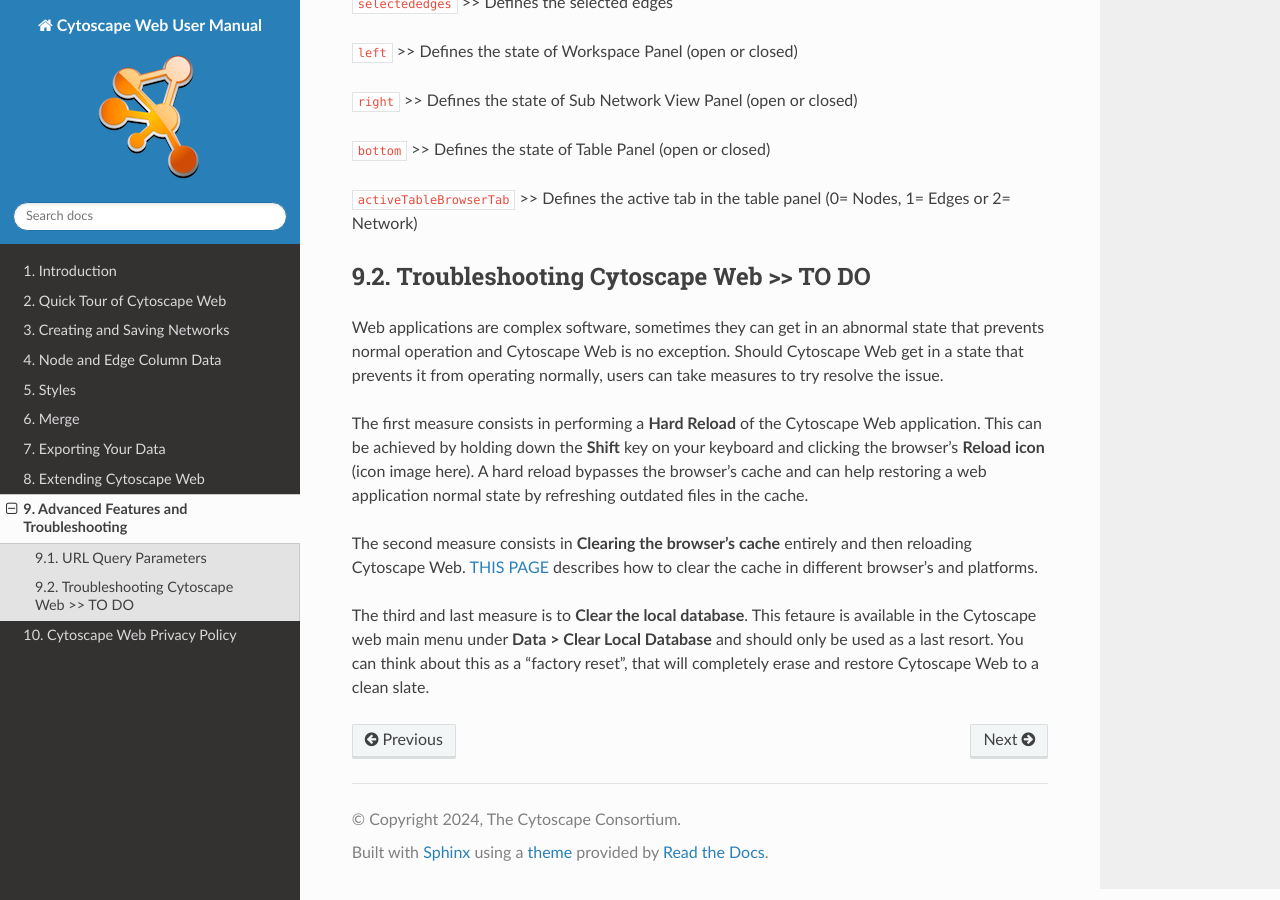
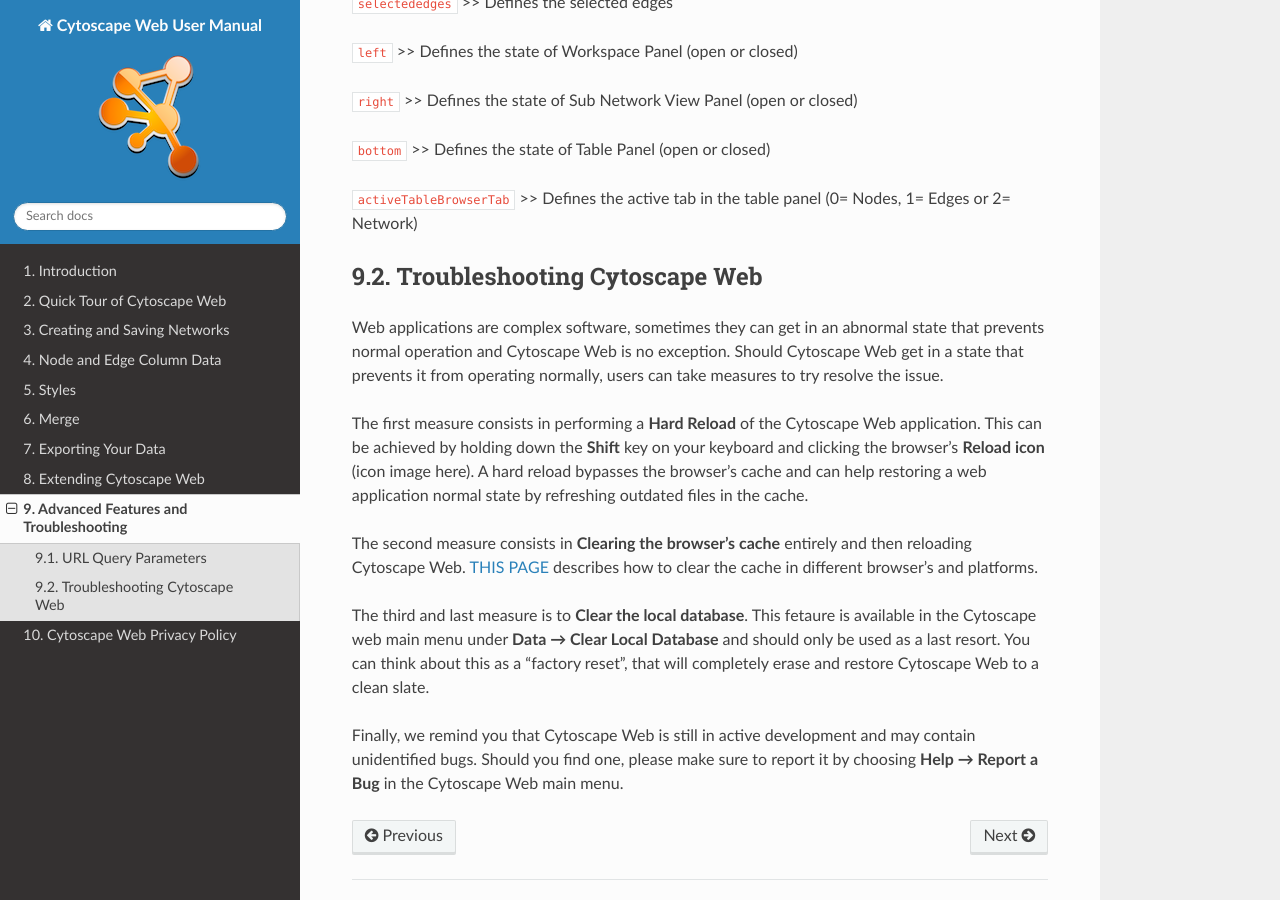
Before and after one commit to cytoscape/web-cytoscape-manual, a Sphinx documentation site: the page built from docs/Advanced.md, in a window 1280 px wide and 900 px high, scrolled down 995 px. Built offline with Sphinx 7.4.7 and the Read the Docs theme 3.1.0, drawn with Linux system fonts in a browser that asks for light colours.

Commit message:
Update Advanced.md

````diff
--- a/docs/Advanced.md
+++ b/docs/Advanced.md
@@ -35,7 +35,7 @@
 ```activeTableBrowserTab``` >> Defines the active tab in the table panel (0= Nodes, 1= Edges or 2= Network)
 
 
-## Troubleshooting Cytoscape Web >> TO DO
+## Troubleshooting Cytoscape Web
 
 Web applications are complex software, sometimes they can get in an abnormal state that prevents normal operation and Cytoscape Web is no exception. Should Cytoscape Web get in a state that prevents it from operating normally, users can take measures to try resolve the issue.
 
@@ -43,4 +43,6 @@
 
 The second measure consists in **Clearing the browser's cache** entirely and then reloading Cytoscape Web. [THIS PAGE](https://www.wikihow.com/Clear-Your-Browser%27s-Cache) describes how to clear the cache in different browser's and platforms.
 
-The third and last measure is to **Clear the local database**. This fetaure is available in the Cytoscape web main menu under **Data > Clear Local Database** and should only be used as a last resort. You can think about this as a "factory reset", that will completely erase and restore Cytoscape Web to a clean slate.
+The third and last measure is to **Clear the local database**. This fetaure is available in the Cytoscape web main menu under **Data → Clear Local Database** and should only be used as a last resort. You can think about this as a "factory reset", that will completely erase and restore Cytoscape Web to a clean slate.
+
+Finally, we remind you that Cytoscape Web is still in active development and may contain unidentified bugs. Should you find one, please make sure to report it by choosing **Help → Report a Bug** in the Cytoscape Web main menu.
````
